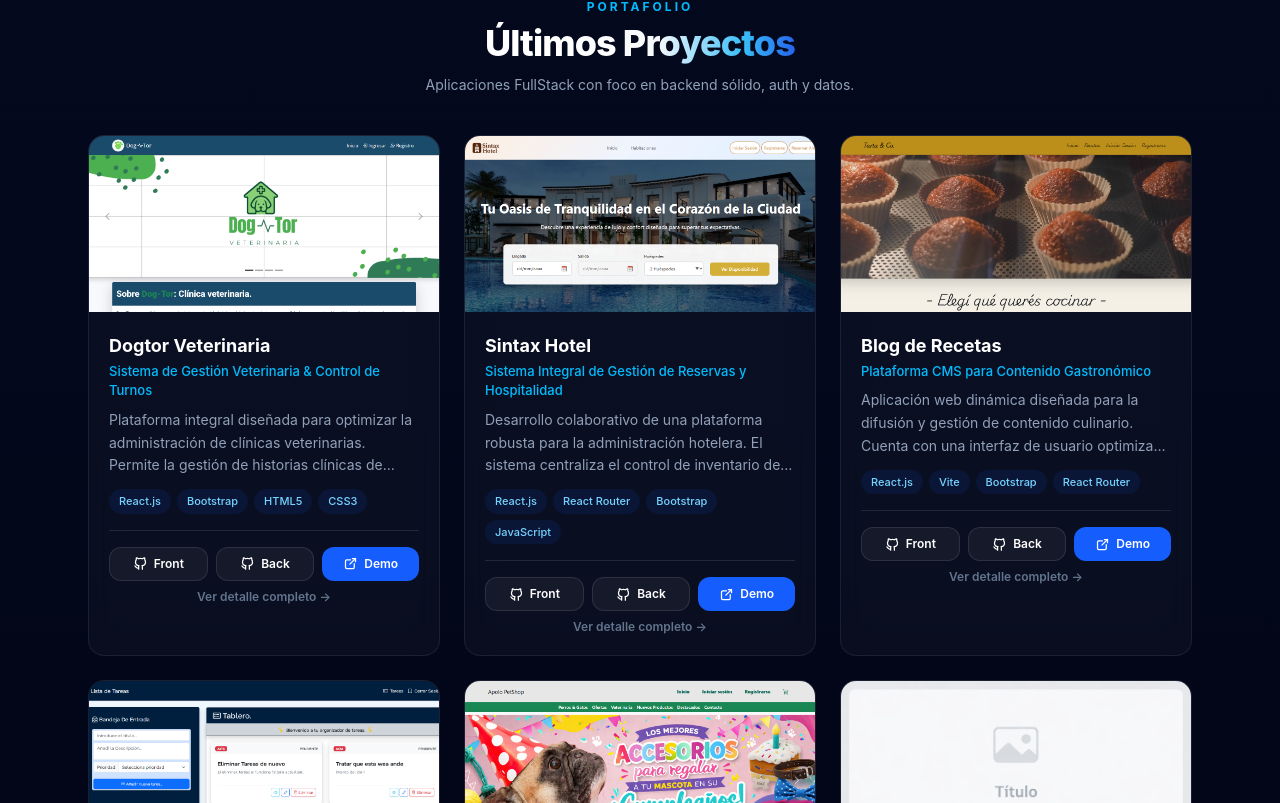
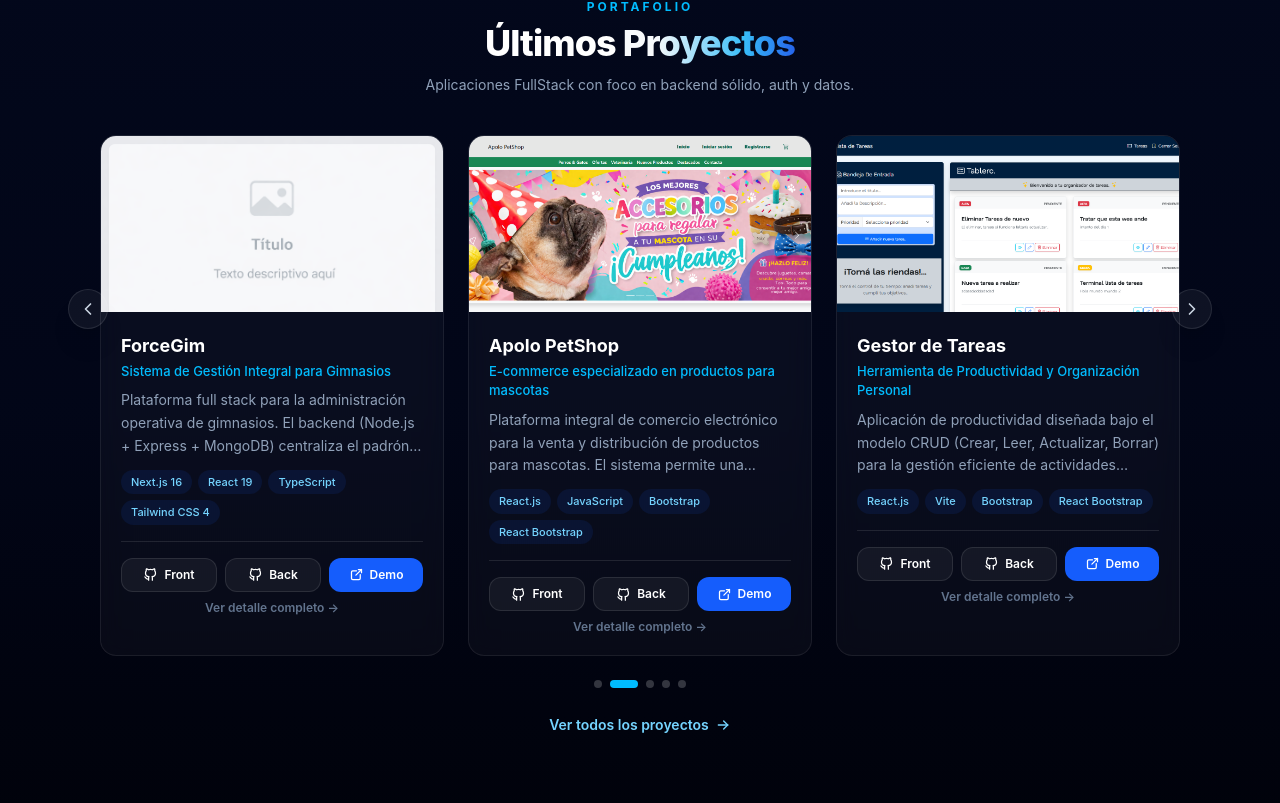
Before and after one commit to Maxii34/Mi-Portafolio-FullStack, a React (Vite) app: page / in a window 1280 px wide. Shown: the part 1157-1960 px from the top of the page. Built offline with nearby package versions, Linux system fonts and the light colour scheme.

Commit message:
Agregar carousel y pagina de proyectos, curso finalizado y contador dinamico

```diff
--- a/src/App.jsx
+++ b/src/App.jsx
@@ -7,6 +7,7 @@ import { SectorContacto } from "./Components/page/SectorContacto";
 import { BrowserRouter, Routes, Route } from "react-router";
 import { DetallesProyectos } from "./Components/page/DetallesProyectos";
 import { DetallesEstudios } from "./Components/page/DetallesEstudios";
+import { TodosProyectos } from "./Components/page/TodosProyectos";
 
 const PaginaUnica = () => {
   return (
@@ -29,6 +30,7 @@ function App() {
             <Route path="/" element={<PaginaUnica />} />
             <Route path="/detalles/:id" element={<DetallesProyectos />} />
             <Route path="/estudios" element={<DetallesEstudios />} />
+            <Route path="/proyectos" element={<TodosProyectos />} />
           </Routes>
         </main>
         <Footer />
--- a/src/Components/estudios.js
+++ b/src/Components/estudios.js
@@ -26,7 +26,7 @@ export const estudios = [
     id: 2,
     institucion: "RollingCode School - Ready to Code",
     titulo: "Bootcamp de Especialización (Ready To Code)",
-    periodo: "2026 - 99% Completado",
+    periodo: "2026 - Finalizado",
     descripcion:
       "Bootcamp intensivo on-demand orientado a quienes ya conocen programación y buscan un nivel técnico más sólido y profesional. Aborda metodologías, herramientas y buenas prácticas usadas por equipos de desarrollo reales: bases de datos SQL con Prisma, control de versiones avanzado, contenedorización con Docker, arquitectura RESTful con middlewares y NextAuth, debugging, lógica de programación orientada a entrevistas técnicas, y arquitecturas para APIs.",
     competencias: [
--- a/src/Components/page/SectorProyectos.jsx
+++ b/src/Components/page/SectorProyectos.jsx
@@ -1,8 +1,54 @@
+import { useCallback, useEffect, useState } from "react";
 import { CardsProyectosFront } from "../ui/CardsProyectosFront";
 import { proyectos } from "../proyectos";
 import { motion } from "framer-motion";
+import { Link } from "react-router";
+import { TbArrowRight, TbChevronLeft, TbChevronRight } from "react-icons/tb";
+
+// Los últimos del array son los más nuevos → se muestran primero.
+const lista = [...proyectos].reverse();
+
+const porVistaSegunAncho = () => {
+  if (typeof window === "undefined") return 1;
+  if (window.innerWidth >= 1024) return 3;
+  if (window.innerWidth >= 640) return 2;
+  return 1;
+};
 
 export const SectorProyectos = () => {
+  const [porVista, setPorVista] = useState(porVistaSegunAncho);
+  const [indice, setIndice] = useState(0);
+  const [pausado, setPausado] = useState(false);
+
+  const max = Math.max(lista.length - porVista, 0);
+
+  useEffect(() => {
+    const alCambiar = () => {
+      setPorVista(porVistaSegunAncho());
+      setIndice(0);
+    };
+    window.addEventListener("resize", alCambiar);
+    return () => window.removeEventListener("resize", alCambiar);
+  }, []);
+
+  const irA = useCallback(
+    (i) => setIndice(((i % (max + 1)) + (max + 1)) % (max + 1)),
+    [max],
+  );
+  const anterior = useCallback(() => irA(indice - 1), [indice, irA]);
+  const siguiente = useCallback(() => irA(indice + 1), [indice, irA]);
+
+  useEffect(() => {
+    if (pausado || max === 0) return;
+    const t = setInterval(() => {
+      setIndice((i) => (i + 1) % (max + 1));
+    }, 5000);
+    return () => clearInterval(t);
+  }, [pausado, max]);
+
+  const flecha =
+    "flex h-10 w-10 items-center justify-center rounded-full border border-white/10 bg-white/5 text-slate-300 transition hover:border-sky-400/60 hover:text-white";
+
   return (
     <section id="proyectos" className="scroll-mt-20 py-16">
       <div className="mx-auto max-w-6xl px-4 sm:px-6">
@@ -24,19 +70,72 @@ export const SectorProyectos = () => {
           </p>
         </motion.div>
 
-        <div className="mt-10 grid gap-6 sm:grid-cols-2 lg:grid-cols-3">
-          {proyectos.map((p, i) => (
-            <motion.div
-              key={p.id}
-              initial={{ opacity: 0, y: 40 }}
-              whileInView={{ opacity: 1, y: 0 }}
-              transition={{ duration: 0.5, delay: (i % 3) * 0.12 }}
-              viewport={{ once: false, amount: 0.2 }}
-              className="h-full"
+        <div
+          className="relative mt-10"
+          onMouseEnter={() => setPausado(true)}
+          onMouseLeave={() => setPausado(false)}
+        >
+          <div className="overflow-hidden">
+            <div
+              className="flex transition-transform duration-500 ease-in-out"
+              style={{ transform: `translateX(-${indice * (100 / porVista)}%)` }}
             >
-              <CardsProyectosFront p={p} />
-            </motion.div>
-          ))}
+              {lista.map((p, i) => (
+                <div
+                  key={p.id}
+                  className="shrink-0 px-3"
+                  style={{ width: `${100 / porVista}%` }}
+                >
+                  <CardsProyectosFront p={p} isNuevo={i === 0} />
+                </div>
+              ))}
+            </div>
+          </div>
+
+          {max > 0 && (
+            <>
+              <button
+                onClick={anterior}
+                aria-label="Proyectos anteriores"
+                className={`${flecha} absolute -left-2 top-1/3 -translate-y-1/2 shadow-xl sm:-left-5`}
+              >
+                <TbChevronLeft size={20} />
+              </button>
+              <button
+                onClick={siguiente}
+                aria-label="Proyectos siguientes"
+                className={`${flecha} absolute -right-2 top-1/3 -translate-y-1/2 shadow-xl sm:-right-5`}
+              >
+                <TbChevronRight size={20} />
+              </button>
+            </>
+          )}
+        </div>
+
+        {max > 0 && (
+          <div className="mt-6 flex items-center justify-center gap-2">
+            {Array.from({ length: max + 1 }).map((_, i) => (
+              <button
+                key={i}
+                onClick={() => irA(i)}
+                aria-label={`Ir a la página ${i + 1}`}
+                className={`h-2 rounded-full transition-all duration-300 ${
+                  i === indice
+                    ? "w-7 bg-sky-400"
+                    : "w-2 bg-white/20 hover:bg-white/40"
+                }`}
+              />
+            ))}
+          </div>
+        )}
+
+        <div className="mt-6 text-center">
+          <Link
+            to="/proyectos"
+            className="inline-flex items-center gap-1.5 text-sm font-semibold text-sky-300 transition hover:gap-3 hover:text-white"
+          >
+            Ver todos los proyectos <TbArrowRight size={16} />
+          </Link>
         </div>
       </div>
     </section>
--- /dev/null
+++ b/src/Components/page/TodosProyectos.jsx
@@ -0,0 +1,58 @@
+import { useEffect } from "react";
+import { Link } from "react-router";
+import { TbChevronLeft } from "react-icons/tb";
+import { motion } from "framer-motion";
+import { CardsProyectosFront } from "../ui/CardsProyectosFront";
+import { proyectos } from "../proyectos";
+
+// Los últimos del array son los más nuevos → se muestran primero.
+const lista = [...proyectos].reverse();
+
+export const TodosProyectos = () => {
+  useEffect(() => {
+    window.scrollTo(0, 0);
+  }, []);
+
+  return (
+    <div className="mx-auto max-w-6xl px-4 py-10 sm:px-6">
+      <Link
+        to="/#proyectos"
+        className="inline-flex items-center gap-1 rounded-xl border border-white/10 bg-white/5 px-4 py-2 text-sm text-slate-300 transition hover:border-sky-400/50 hover:text-white"
+      >
+        <TbChevronLeft size={18} /> Volver
+      </Link>
+
+      <motion.div
+        className="mt-6 text-center"
+        initial={{ opacity: 0, y: -20 }}
+        animate={{ opacity: 1, y: 0 }}
+        transition={{ duration: 0.5 }}
+      >
+        <p className="text-xs font-bold uppercase tracking-[0.25em] text-sky-400">
+          Portafolio
+        </p>
+        <h1 className="mt-2 text-3xl font-extrabold tracking-tight text-white sm:text-4xl">
+          Todos los <span className="text-gradient">Proyectos</span>
+        </h1>
+        <p className="mx-auto mt-3 max-w-xl text-sm text-slate-400">
+          {lista.length} proyectos · ordenados de más nuevo a más antiguo.
+        </p>
+      </motion.div>
+
+      <div className="mt-10 grid items-stretch gap-6 sm:grid-cols-2 lg:grid-cols-3">
+        {lista.map((p, i) => (
+          <motion.div
+            key={p.id}
+            initial={{ opacity: 0, y: 30 }}
+            whileInView={{ opacity: 1, y: 0 }}
+            transition={{ duration: 0.45, delay: (i % 3) * 0.1 }}
+            viewport={{ once: true, amount: 0.15 }}
+            className="h-full"
+          >
+            <CardsProyectosFront p={p} isNuevo={i === 0} />
+          </motion.div>
+        ))}
+      </div>
+    </div>
+  );
+};
--- a/src/Components/ui/CardsProyectosFront.jsx
+++ b/src/Components/ui/CardsProyectosFront.jsx
@@ -1,7 +1,7 @@
 import { TbBrandGithub, TbExternalLink } from "react-icons/tb";
 import { Link } from "react-router";
 
-export const CardsProyectosFront = ({ p }) => {
+export const CardsProyectosFront = ({ p, isNuevo = false }) => {
   return (
     <article className="glass card-hover flex h-full flex-col overflow-hidden rounded-2xl">
       <Link to={`/detalles/${p.id}`} className="group relative block overflow-hidden">
@@ -15,6 +15,11 @@ export const CardsProyectosFront = ({ p }) => {
           }}
         />
         <div className="absolute inset-0 bg-gradient-to-t from-slate-950/70 to-transparent opacity-0 transition group-hover:opacity-100" />
+        {isNuevo && (
+          <span className="absolute left-3 top-3 rounded-full bg-emerald-500 px-3 py-1 text-[11px] font-bold uppercase tracking-wider text-slate-950 shadow-lg">
+            Nuevo
+          </span>
+        )}
       </Link>
 
       <div className="flex flex-1 flex-col p-5">
--- a/src/Components/ui/Introducion.jsx
+++ b/src/Components/ui/Introducion.jsx
@@ -1,4 +1,5 @@
 import { motion } from "framer-motion";
+import { proyectos } from "../proyectos";
 
 export const Introduccion = () => {
   const irAProyectos = (e) => {
@@ -67,7 +68,7 @@ export const Introduccion = () => {
 
       <div className="mt-8 flex gap-8 border-t border-white/10 pt-6">
         {[
-          ["6+", "Proyectos"],
+          [`${proyectos.length}`, "Proyectos"],
           ["MERN", "Stack"],
           ["REST", "APIs"],
         ].map(([n, l]) => (
```
